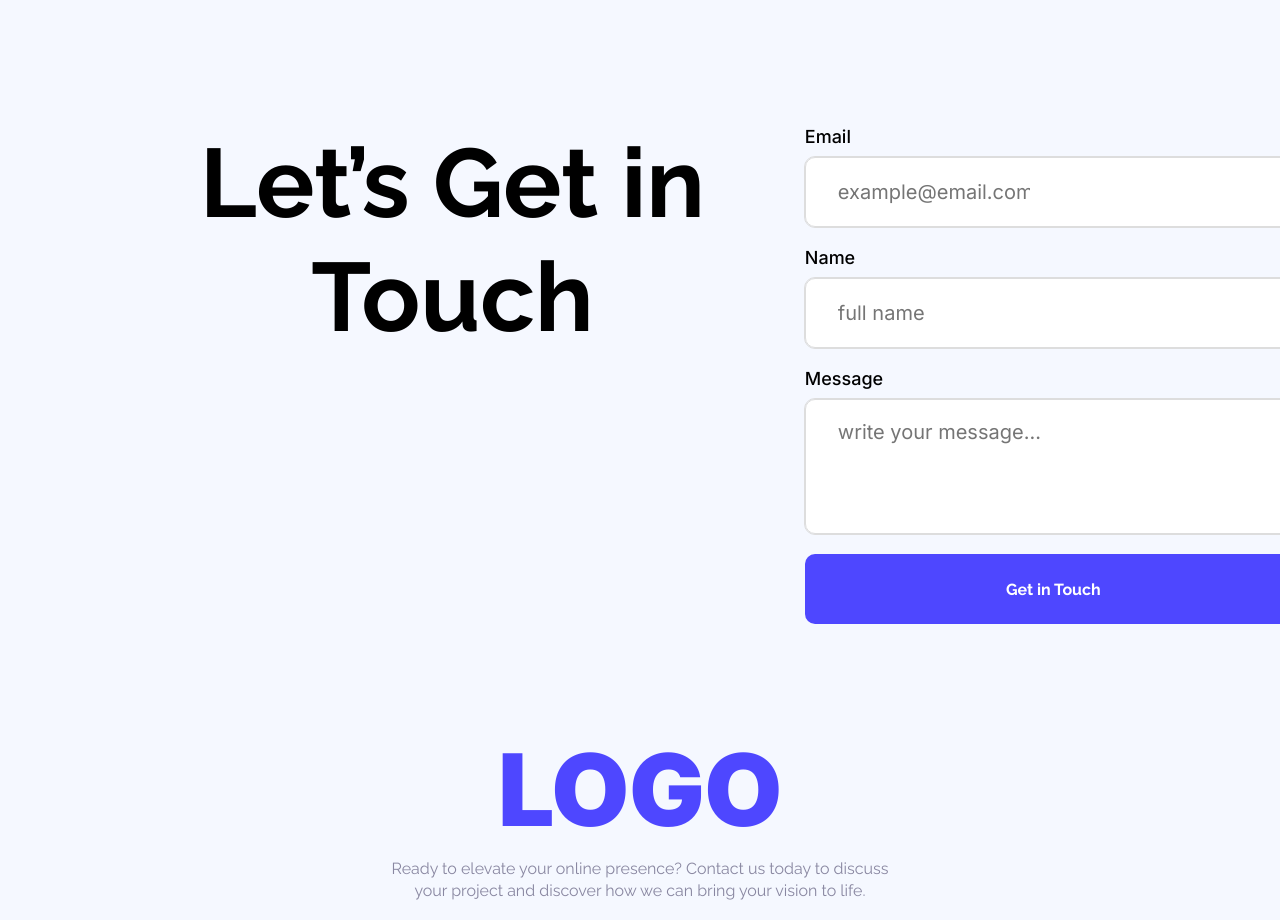
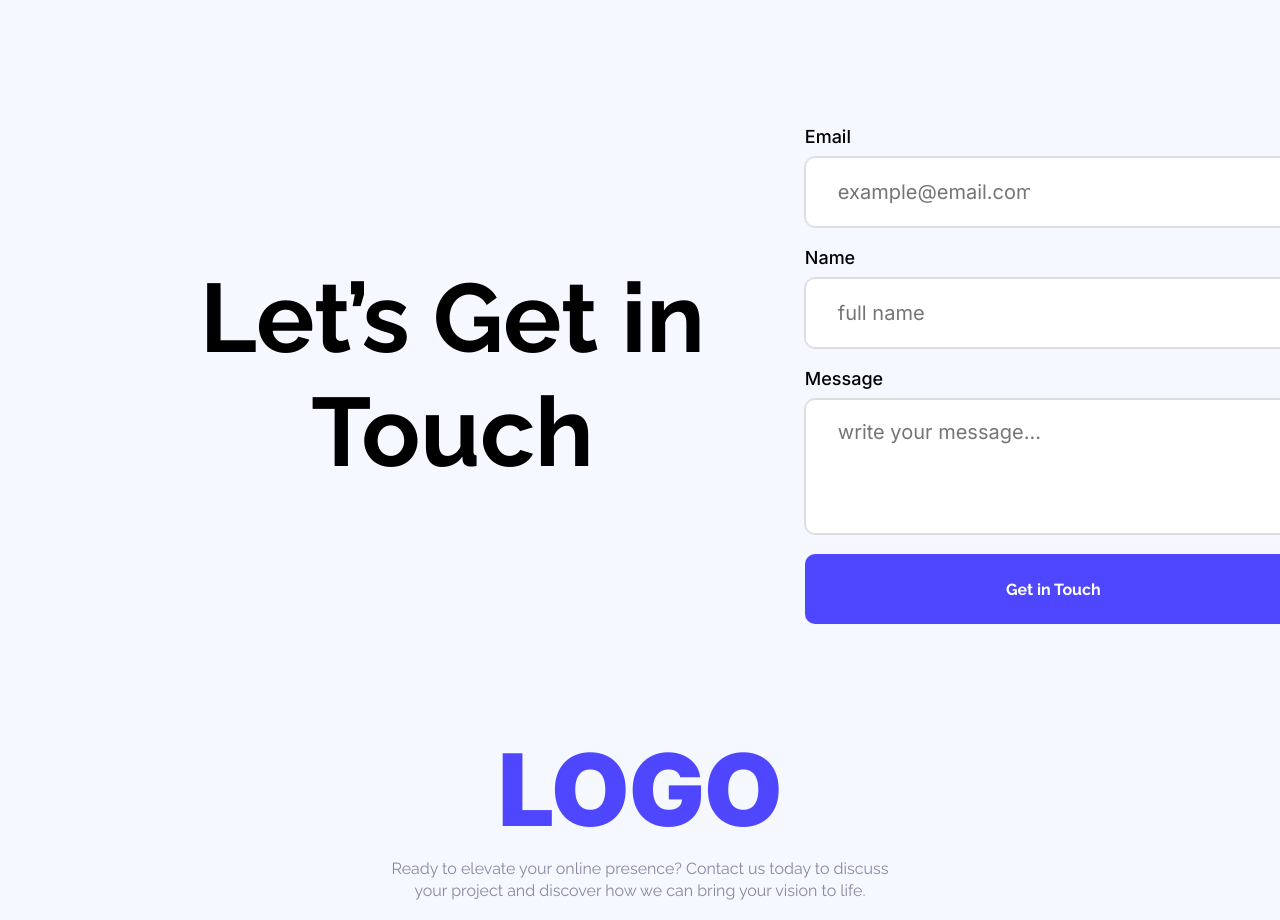
Before and after one commit to rahee8/programming_hero_1, a plain HTML site: page index.html in a window 1280 px wide. Shown: the part 2060-2980 px from the top of the page. Drawn offline with Linux system fonts and the light colour scheme.

Commit message:
completed-main-requirements

```diff
--- a/style.css
+++ b/style.css
@@ -121,7 +121,6 @@ nav {
 	justify-content: space-between;
 	align-items: center;
 	padding: 50px;
-	/* text-align: center; */
 	border-radius: 24px;
 	margin: 0 150px 140px;
 	height: 200px;
@@ -251,7 +250,7 @@ nav {
 .touch-section {
 	display: flex;
 	justify-content: space-between;
-	/* align-items: center; */
+	align-items: center;
 	gap: 100px;
 	padding: 0 50px;
 	margin: 0 150px 105px;
```
